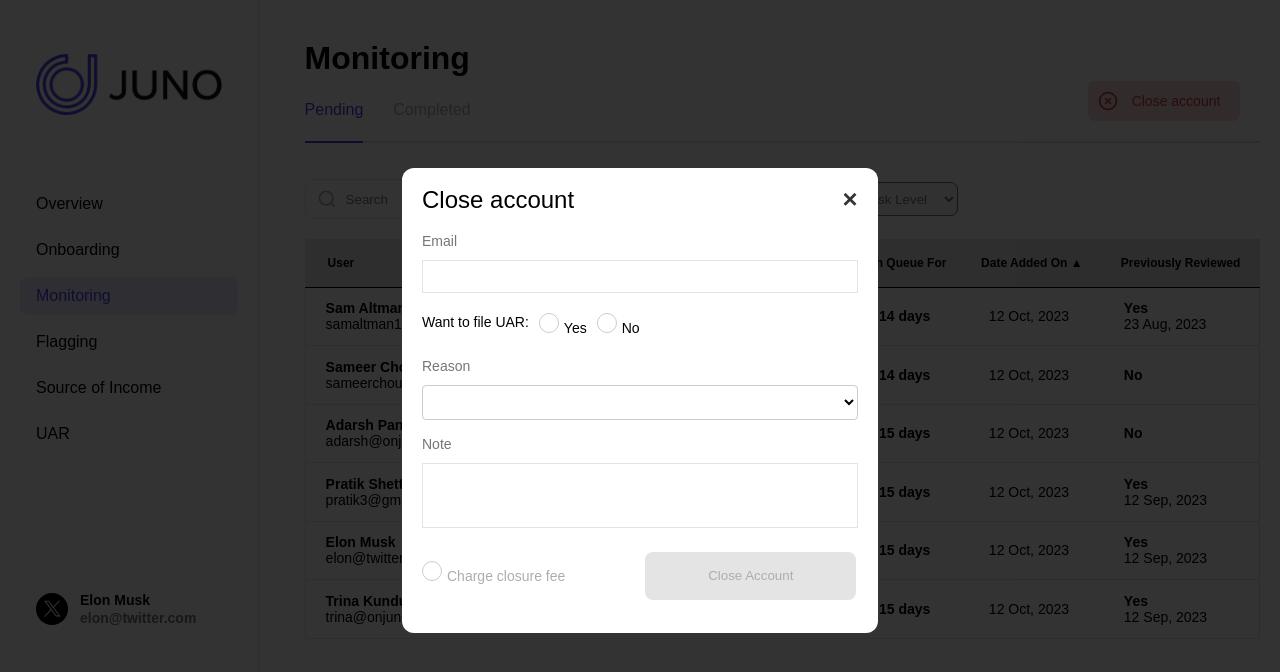
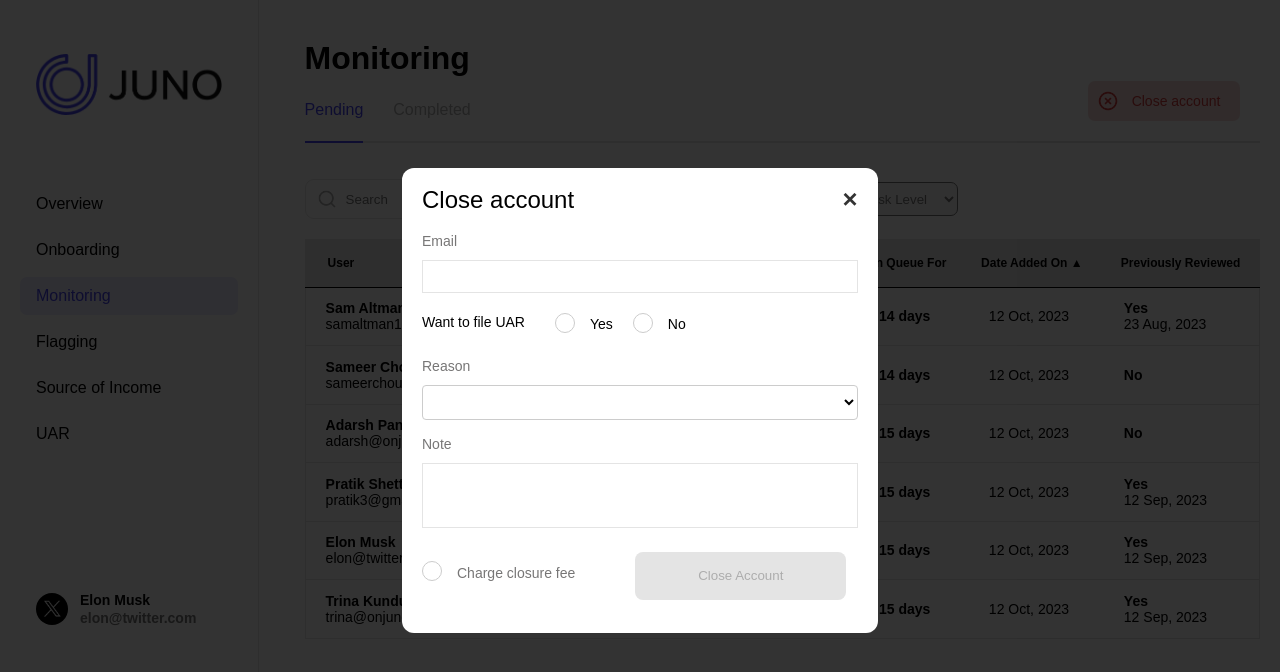
Before and after one commit to SahilNalavade/Juno_Web, a Next.js app in the folder juno_web/: page / in a window 1280 px wide. Both pictures are taken after a click on the button "Close account". Shown: the top 672 px of the page. Built offline with nearby package versions, Linux system fonts and the light colour scheme.

Commit message:
options corrected

```diff
--- a/juno_web/components/Modal.js
+++ b/juno_web/components/Modal.js
@@ -42,7 +42,7 @@ const Modal = ({ handleClose }) => {
             />
           </div>
           <div className={`${styles.formGroup} ${styles.fileUAR}`}>
-            <label htmlFor="fileUAR">Want to file UAR:</label>
+            <label htmlFor="fileUAR">Want to file UAR</label>
             <div>
               <label>
                 <input
@@ -52,8 +52,8 @@ const Modal = ({ handleClose }) => {
                   checked={fileUAR === 'yes'}
                   onChange={() => setFileUAR('yes')}
                 />
-                Yes
-              </label>
+
+              </label><label style={{fontFamily:"'Lettera Text LL', sans-serif",position:'relative',marginTop:'7px',marginRight:'20px'}}>Yes</label>
               <label>
                 <input
                   type="radio"
@@ -62,8 +62,9 @@ const Modal = ({ handleClose }) => {
                   checked={fileUAR === 'no'}
                   onChange={() => setFileUAR('no')}
                 />
-                No
+
               </label>
+              <label style={{fontFamily:"'Lettera Text LL', sans-serif",position:'relative',marginTop:'7px'}}>No</label>
             </div>
           </div>
           <div className={styles.formGroup}>
@@ -116,8 +117,9 @@ const Modal = ({ handleClose }) => {
     checked={chargeClosureFee === 'yes'}
     onChange={() => setChargeClosureFee('yes')}
   />
-  <span style={{ color: '#ADADAD' }}>Charge closure fee</span>
+  <span style={{ color: '#ADADAD' }}></span>
 </label>
+<label style={{fontFamily:"'Lettera Text LL', sans-serif",position:'relative',marginTop:'4px',color:'#777676'}}>Charge closure fee</label>
 
 <button
               type="submit"
@@ -131,7 +133,7 @@ const Modal = ({ handleClose }) => {
                 backgroundColor: isFormFilled ? '#4643EE' : '#E4E4E4',
                 border: 'none',
                 color: isFormFilled ? '#FFFFFF' : '#ADADAD',
-                marginLeft: '70px',
+                marginLeft: '50px',
               }}
             >
               Close Account
--- a/juno_web/styles/Modal.module.css
+++ b/juno_web/styles/Modal.module.css
@@ -108,12 +108,11 @@
 
   }
 
-  .fileUAR label {
-    margin-right: 10px;
-  }
+
 
   .fileUAR div {
     display: flex;
+    margin-left: 20px;
   }
 
   .form input[type="radio"] {
```
